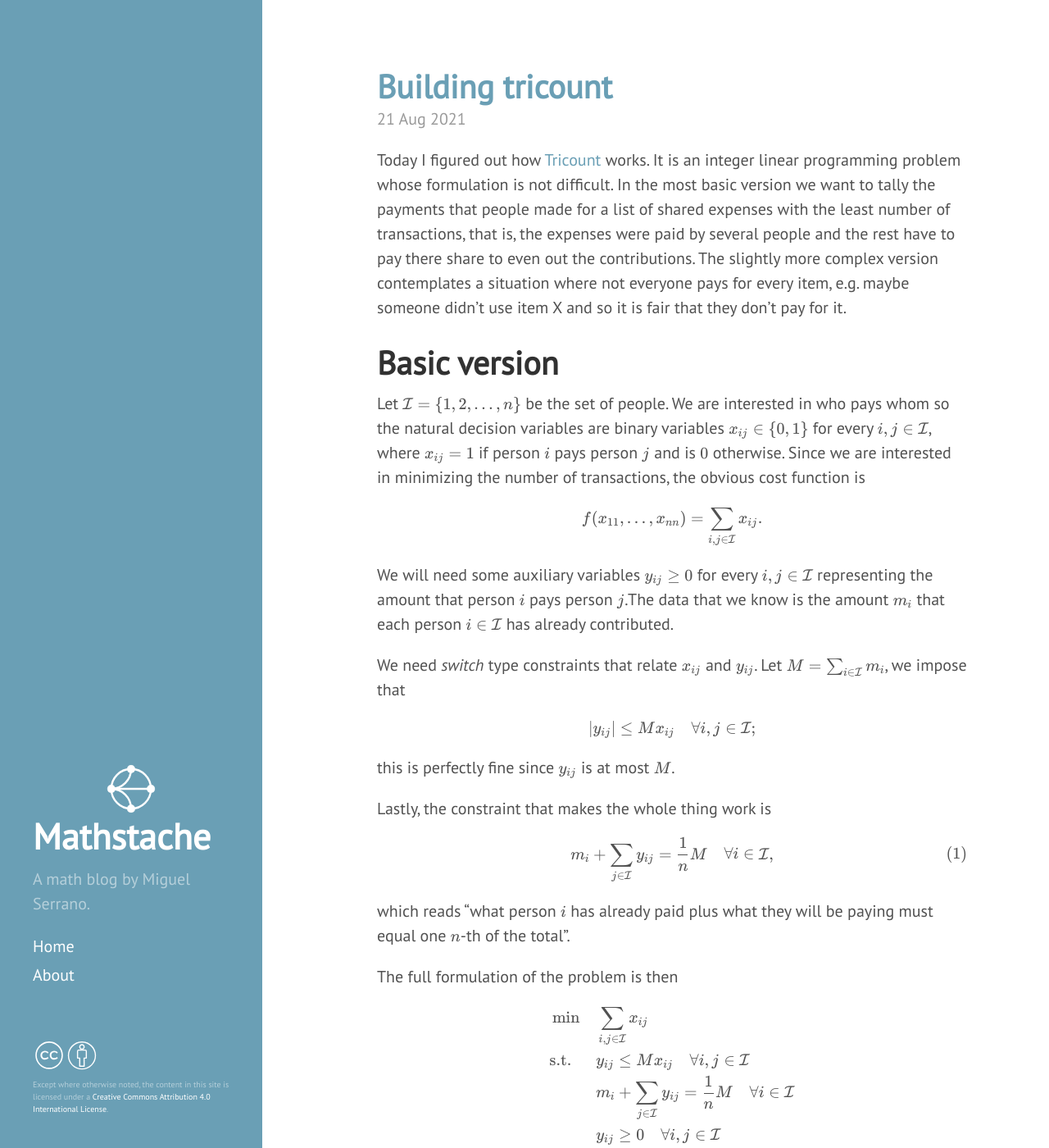
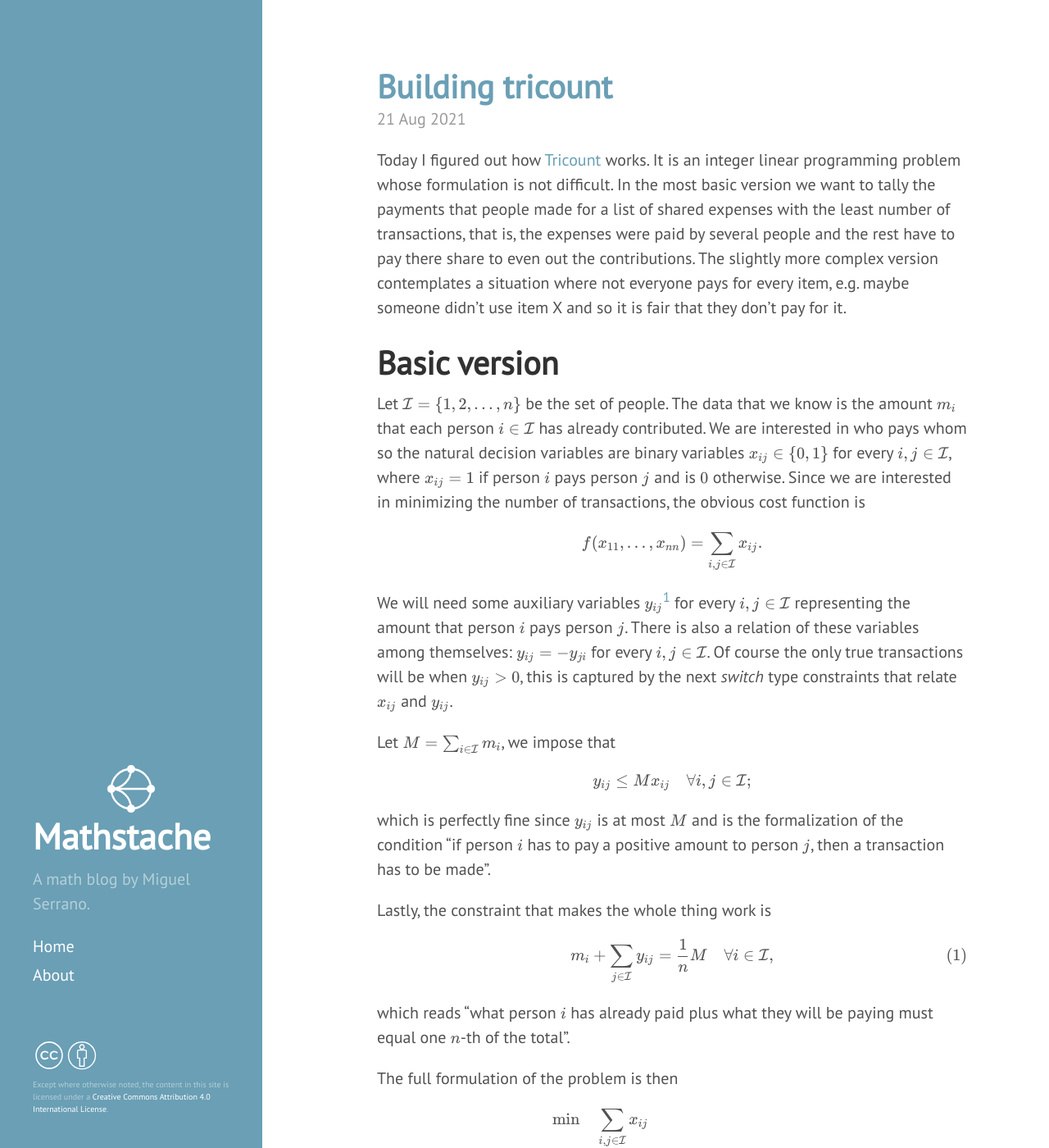
Before and after one commit to homomorfismo/blog, a Jekyll site: the page built from _posts/2021-08-21-Building-tricount.md, in a window 1280 px wide and 1400 px high. Shown: the whole window at 82% size. Built offline with Jekyll 4.4.1, drawn with Linux system fonts in a browser that asks for light colours; nearby versions of some CDN libraries; some of the changed text lies outside the part shown.

Commit message:
Update 2021-08-21-Building-tricount.md

```diff
--- a/_posts/2021-08-21-Building-tricount.md
+++ b/_posts/2021-08-21-Building-tricount.md
@@ -7,7 +7,7 @@ Today I figured out how [Tricount](tricount.com) works. It is an integer linear
 
 # Basic version
 
-Let $\mathcal{I} = \\{1,2, \ldots, n\\}$ be the set of people. We are interested in who pays whom so the natural decision variables are binary variables $x_{ij}\in \\{0,1\\}$ for every $i,j \in \mathcal I$, where $x_{ij} = 1$ if person $i$ pays person $j$ and is $0$ otherwise. Since we are interested in minimizing the number of transactions, the obvious cost function is
+Let $\mathcal{I} = \\{1,2, \ldots, n\\}$ be the set of people. The data that we know is the amount $m_i$ that each person  $i\in \mathcal I$ has already contributed. We are interested in who pays whom so the natural decision variables are binary variables $x_{ij}\in \\{0,1\\}$ for every $i,j \in \mathcal I$, where $x_{ij} = 1$ if person $i$ pays person $j$ and is $0$ otherwise. Since we are interested in minimizing the number of transactions, the obvious cost function is
 
 
 
@@ -15,21 +15,17 @@ $$
 f(x_{11},\ldots, x_{nn}) = \sum_{i,j\in \mathcal I} x_{ij}.
 $$
 
+We will need some auxiliary variables $y_{ij}$[^1] for every $i,j \in \mathcal I$ representing the amount that person $i$ pays person $j$. There is also a relation of these variables among themselves: $y_{ij} = -y_{ji}$ for every $i,j \in \mathcal{I}$. Of course the only true transactions will be when $y_{ij}>0$, this is captured by the next *switch* type constraints that relate $x_{ij}$ and $y_{ij}$.
 
-We will need some auxiliary variables $y_{ij} \geq 0$ for every $i,j \in \mathcal I$ representing the amount that person $i$ pays person $j$.The data that we know is the amount $m_i$ that each person  $i\in \mathcal I$ has already contributed.
-
-We need *switch* type constraints that relate $x_{ij}$ and $y_{ij}$. Let $M=\sum_{i\in \mathcal I} m_i$, we impose that
-
+Let $M=\sum_{i\in \mathcal I} m_i$, we impose that
 
 $$
-\vert y_{ij}\vert \leq M x_{ij} \quad\forall i,j \in \mathcal I;
+y_{ij} \leq M x_{ij} \quad\forall i,j \in \mathcal I;
 $$
 
-
-this is perfectly fine since $y_{ij}$ is at most $M$.
+which is perfectly fine since $y_{ij}$ is at most $M$ and is the formalization of the condition "if person $i$ has to pay a positive amount to person $j$, then a transaction has to be made".
 
 Lastly, the constraint that makes the whole thing work is
-
 
 $$
 \tag{1}
@@ -82,3 +78,5 @@ $$
 
 
 and *voila*!
+
+[^1]:In a previous version of the post it was incorrectly assumed that all $y_{ij}$ had to be non-negative. This, together with constraint $(1)$ made the problem infeasible if there were people who had paid more than their fair share $m_i > \frac{1}{n}M$. The same with was true for the constraint $(2)$.
```
